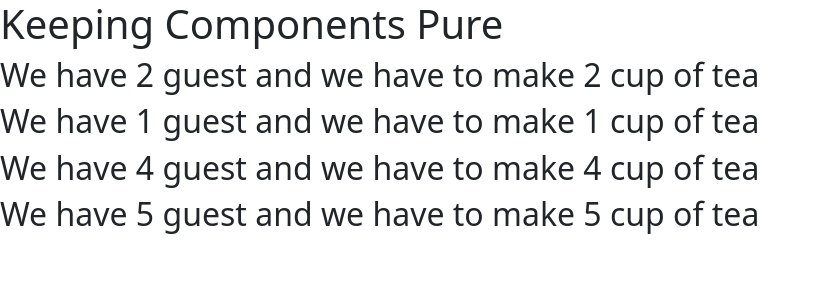
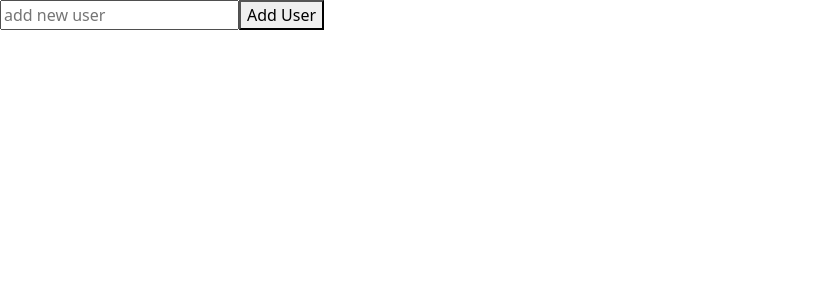
Before and after one commit to PawanDev52/React-19, a React (Vite) app: page / in a window 1280 px wide. Shown: the top 300 px of the page, without its empty margins (0-820 px from the left). Built offline with nearby package versions, Linux system fonts and the light colour scheme.

Commit message:
derived state

```diff
--- a/src/App.jsx
+++ b/src/App.jsx
@@ -1168,22 +1168,43 @@ import UserInput from "./UserInput";
 // }
 
 // Pure Component
+// function App() {
+//   const Cup = ({ count }) => {
+//     return (
+//       <h2>
+//         We have {count} guest and we have to make {count} cup of tea
+//       </h2>
+//     );
+//   };
+//   return (
+//     <>
+//       <h1>Keeping Components Pure</h1>
+//       <Cup count={2} />
+//       <Cup count={1} />
+//       <Cup count={4} />
+//       <Cup count={5} />
+//     </>
+//   );
+// }
+
+// Derived State
 function App() {
-  const Cup = ({ count }) => {
-    return (
-      <h2>
-        We have {count} guest and we have to make {count} cup of tea
-      </h2>
-    );
+  const [users, setUsers] = useState([]);
+  const [user, setUser] = useState("");
+  const handleAddUsers = () => {
+    setUsers([...users, user]);
   };
+
   return (
-    <>
-      <h1>Keeping Components Pure</h1>
-      <Cup count={2} />
-      <Cup count={1} />
-      <Cup count={4} />
-      <Cup count={5} />
-    </>
+    <div>
+      <input type="text" onChange={(e) => setUser(e.target.value)} placeholder="add new user" />
+      <button onClick={handleAddUsers}>Add User</button>
+      {
+        users.map((item, index)=>{
+          <h4>{item}</h4>
+        })
+      }
+    </div>
   );
 }
 
```
